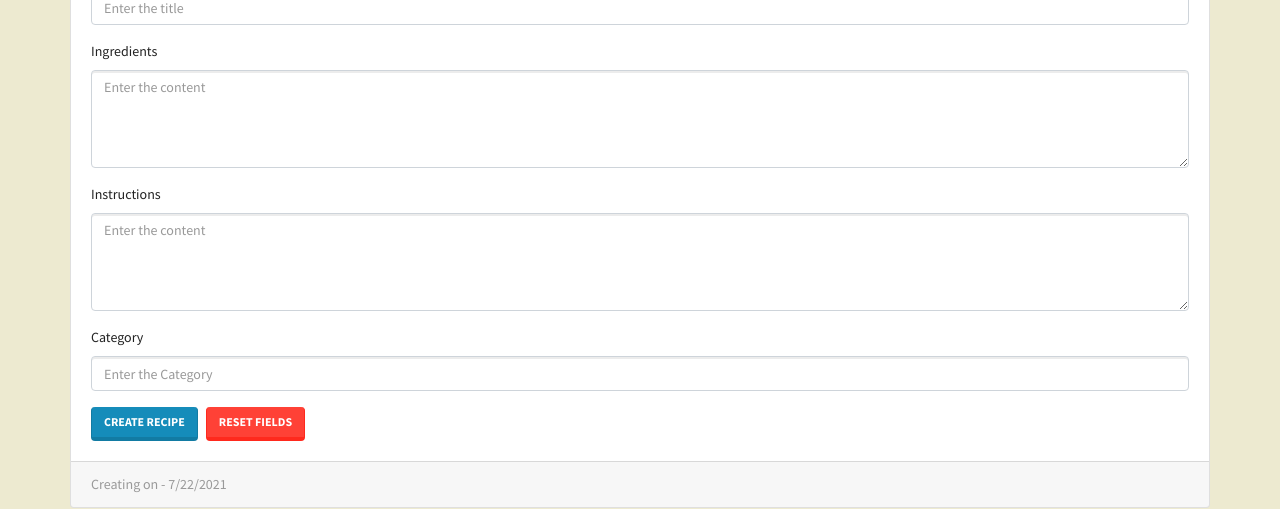
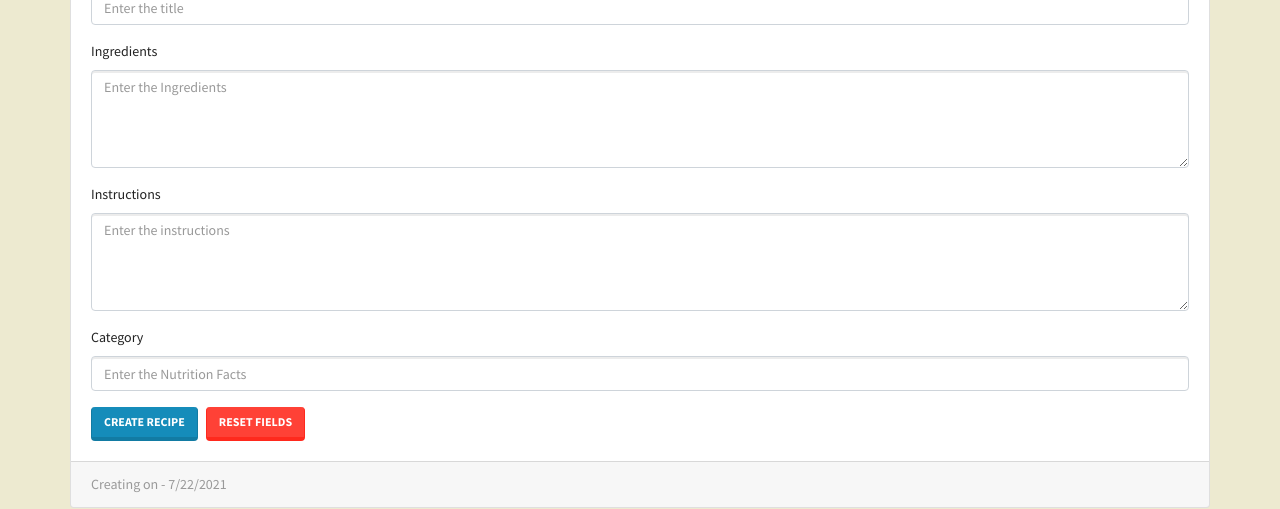
Before and after one commit to kchapadia/WhiskApp, a React (Create React App) app in the folder frontend/: page /createrecipe in a window 1280 px wide. Shown: the part 288-797 px from the top of the page. Built offline with nearby package versions, Linux system fonts and the light colour scheme.

Commit message:
Renamed Recipes Types

```diff
--- a/frontend/src/screens/SingleRecipe/CreateRecipe.js
+++ b/frontend/src/screens/SingleRecipe/CreateRecipe.js
@@ -60,7 +60,7 @@ function CreateRecipe({ history }) {
               <Form.Control
                 as="textarea"
                 value={content}
-                placeholder="Enter the content"
+                placeholder="Enter the Ingredients"
                 rows={4}
                 onChange={(e) => setContent(e.target.value)}
               />
@@ -78,7 +78,7 @@ function CreateRecipe({ history }) {
               <Form.Label>Instructions</Form.Label>
               <Form.Control
                 as="textarea"
-                placeholder="Enter the content"
+                placeholder="Enter the instructions"
                 value={instructions}
                 rows={4}
                 onChange={(e) => setInstructions(e.target.value)}
@@ -98,7 +98,7 @@ function CreateRecipe({ history }) {
               <Form.Control
                 type="content"
                 value={category}
-                placeholder="Enter the Category"
+                placeholder="Enter the Nutrition Facts"
                 onChange={(e) => setCategory(e.target.value)}
               />
             </Form.Group>
--- a/frontend/src/screens/SingleRecipe/SingleRecipe.js
+++ b/frontend/src/screens/SingleRecipe/SingleRecipe.js
@@ -85,7 +85,7 @@ function SingleRecipe({ match, history }) {
               <Form.Label>Ingredients</Form.Label>
               <Form.Control
                 as="textarea"
-                placeholder="Enter the content"
+                placeholder="Enter the Ingredients"
                 rows={4}
                 value={content}
                 onChange={(e) => setContent(e.target.value)}
@@ -103,7 +103,7 @@ function SingleRecipe({ match, history }) {
               <Form.Label>Instructions</Form.Label>
               <Form.Control
                 as="textarea"
-                placeholder="Enter the instructions"
+                placeholder="Enter the Instructions"
                 rows={4}
                 value={instructions}
                 onChange={(e) => setInstructions(e.target.value)}
@@ -121,7 +121,7 @@ function SingleRecipe({ match, history }) {
               <Form.Label>Category</Form.Label>
               <Form.Control
                 type="content"
-                placeholder="Enter the Category"
+                placeholder="Enter the Nutrition Facts"
                 value={category}
                 onChange={(e) => setCategory(e.target.value)}
               />
```
